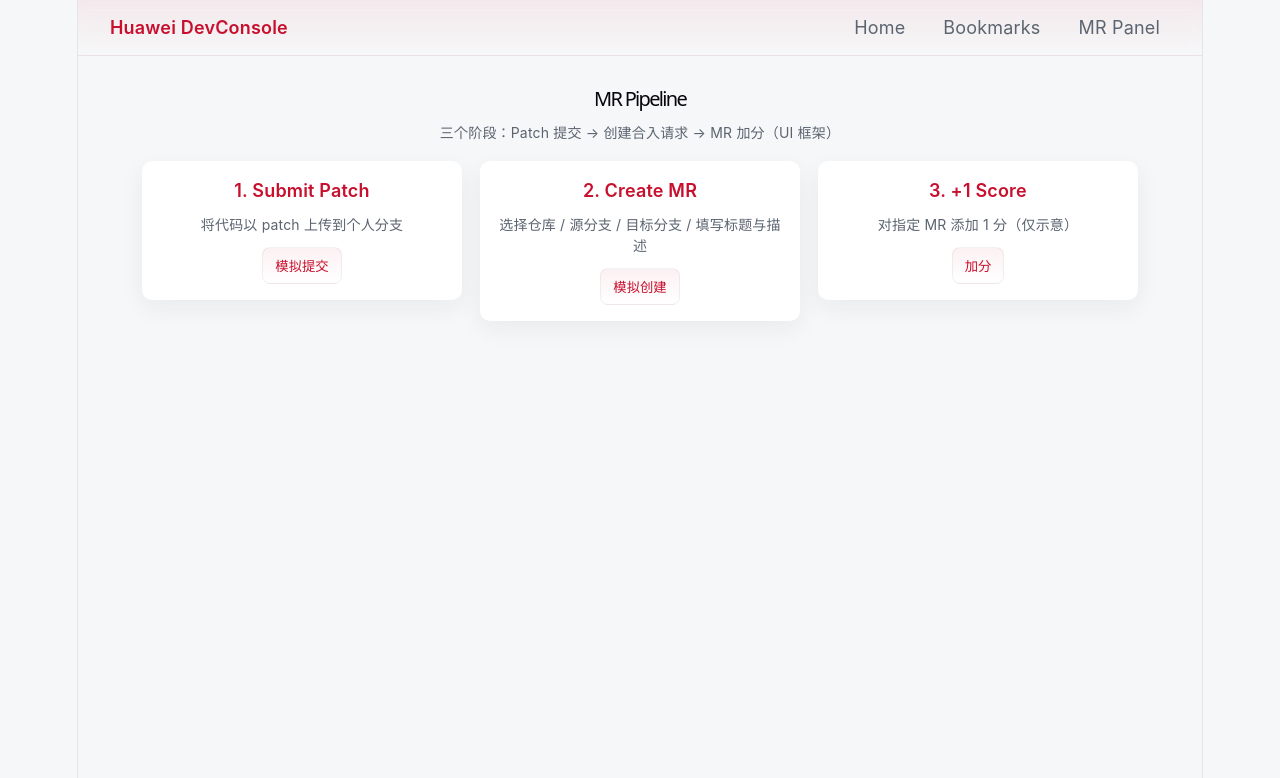
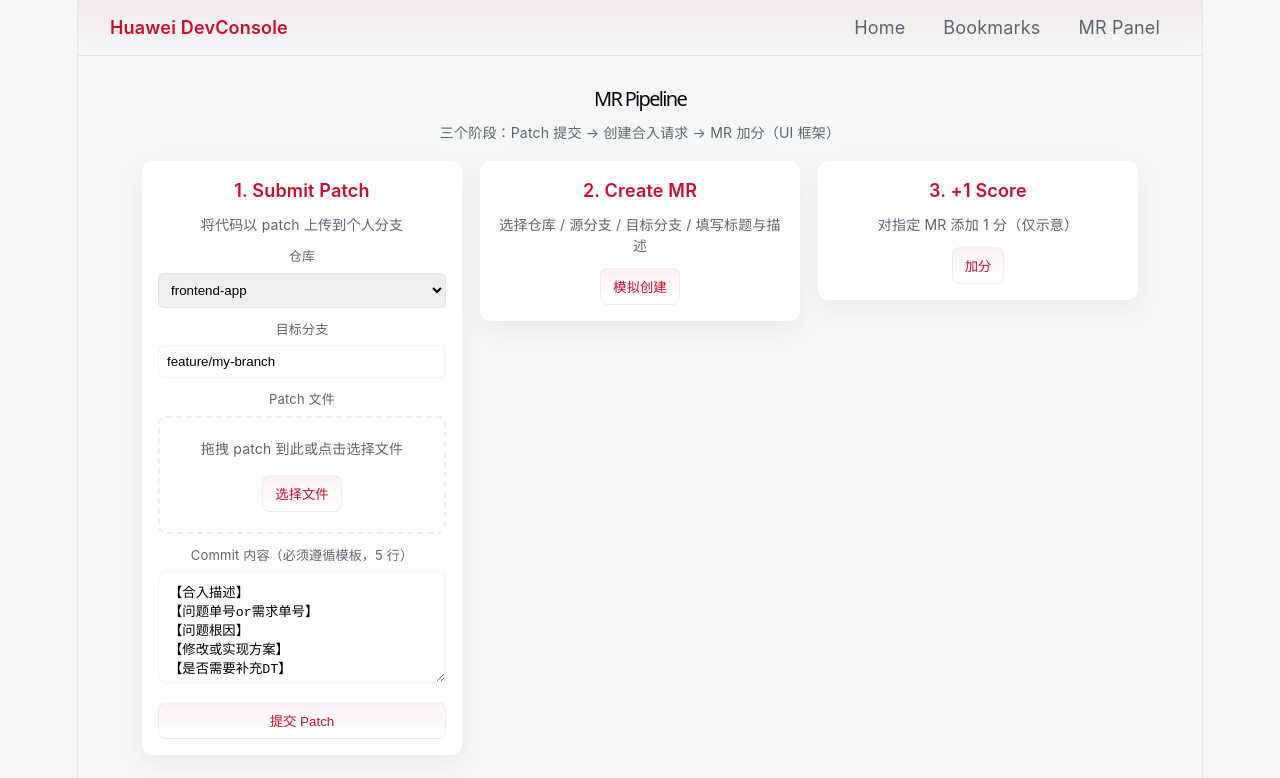
Before and after one commit to lllirunze/Huawei-DevConsole, a React (Vite) app: page /mr in a window 1280 px wide. Shown: the top 778 px of the page. Built offline with nearby package versions, Linux system fonts and the light colour scheme.

Commit message:
feat: implement PatchSubmit component for patch file submission

```diff
--- a/src/pages/MR.tsx
+++ b/src/pages/MR.tsx
@@ -12,8 +12,7 @@
                     <div className="stage">
                         <div className="stage-title">1. Submit Patch</div>
                         <div className="stage-body">
-                            <p className="muted">将代码以 patch 上传到个人分支</p>
-                            <button className="btn">模拟提交</button>
+                            <PatchSubmit />
                         </div>
                     </div>
 
@@ -37,3 +36,149 @@
         </section>
     );
 }
+
+function PatchSubmit(): JSX.Element {
+    const repoMap: Record<string, string> = {
+        'frontend-app': '/repos/frontend',
+        'service-api': '/repos/api',
+        'utils-lib': '/repos/utils'
+    };
+
+    const [repoKey, setRepoKey] = React.useState<string>(Object.keys(repoMap)[0]);
+    const [branch, setBranch] = React.useState<string>('feature/my-branch');
+    const [file, setFile] = React.useState<File | null>(null);
+    const [fileName, setFileName] = React.useState<string>('');
+    const [commitText, setCommitText] = React.useState<string>(
+        '【合入描述】\n【问题单号or需求单号】\n【问题根因】\n【修改或实现方案】\n【是否需要补充DT】'
+    );
+    const [errors, setErrors] = React.useState<string | null>(null);
+    const [status, setStatus] = React.useState<string | null>(null);
+    const [busy, setBusy] = React.useState(false);
+
+    const fileInputRef = React.useRef<HTMLInputElement | null>(null);
+
+    function onSelectFileClick() {
+        fileInputRef.current?.click();
+    }
+
+    function handleFileChange(e: React.ChangeEvent<HTMLInputElement>) {
+        const f = e.target.files && e.target.files[0];
+        if (f) handleFilePicked(f);
+    }
+
+    function handleFilePicked(f: File) {
+        const allowed = ['.patch', '.diff'];
+        const name = f.name.toLowerCase();
+        const ok = allowed.some(ext => name.endsWith(ext)) || f.type === 'text/x-patch' || f.type === 'text/plain';
+        if (!ok) {
+            setErrors('文件类型必须是 .patch 或 .diff');
+            return;
+        }
+        setFile(f);
+        setFileName(f.name);
+        setErrors(null);
+    }
+
+    function handleDrop(e: React.DragEvent<HTMLDivElement>) {
+        e.preventDefault();
+        e.stopPropagation();
+        const f = e.dataTransfer.files && e.dataTransfer.files[0];
+        if (f) handleFilePicked(f);
+    }
+
+    function handleDragOver(e: React.DragEvent<HTMLDivElement>) {
+        e.preventDefault();
+    }
+
+    function validate(): boolean {
+        if (!repoKey) { setErrors('请选择代码仓'); return false; }
+        if (!branch.trim()) { setErrors('请填写分支名称'); return false; }
+        if (!file) { setErrors('请添加 patch 文件 (.patch / .diff)'); return false; }
+        const lines = commitText.split(/\r?\n/).map(l => l.trim());
+        if (lines.length < 5) { setErrors('Commit 内容需包含 5 行模板'); return false; }
+        for (let i = 0; i < 5; i++) {
+            if (!lines[i]) { setErrors(`Commit 第 ${i+1} 行不能为空`); return false; }
+        }
+        setErrors(null);
+        return true;
+    }
+
+    async function handleSubmit() {
+        setStatus(null);
+        if (!validate()) return;
+        setBusy(true);
+        setErrors(null);
+        setStatus('开始执行 patch 提交流程（模拟）...');
+
+        try {
+            // 模拟一系列 git 操作（UI 层面不执行真实 git）
+            await new Promise(resolve => setTimeout(resolve, 1000));
+            console.log('找到仓：', repoMap[repoKey]);
+            await new Promise(resolve => setTimeout(resolve, 800));
+            console.log('checkout', branch);
+            await new Promise(resolve => setTimeout(resolve, 800));
+            console.log('apply patch', fileName);
+            await new Promise(resolve => setTimeout(resolve, 900));
+            console.log('git add & commit', commitText);
+            await new Promise(resolve => setTimeout(resolve, 900));
+            console.log('git push');
+
+            setStatus('Patch 已成功提交到远程（模拟）。');
+        } catch (err) {
+            console.error(err);
+            setErrors('提交过程中发生错误（模拟）：' + String(err));
+        } finally {
+            setBusy(false);
+        }
+    }
+
+    return (
+        <div>
+            <div className="muted">将代码以 patch 上传到个人分支</div>
+
+            <div style={{marginTop:12}}>
+                <label>仓库</label>
+                <div>
+                    <select value={repoKey} onChange={e => setRepoKey(e.target.value)} style={{width:'100%',padding:8,borderRadius:6,marginTop:6}}>
+                        {Object.keys(repoMap).map(k => <option key={k} value={k}>{k}</option>)}
+                    </select>
+                </div>
+            </div>
+
+            <div style={{marginTop:12}}>
+                <label>目标分支</label>
+                <div>
+                    <input value={branch} onChange={e => setBranch(e.target.value)} placeholder="要合入的分支名" style={{width:'100%',padding:8,borderRadius:6,marginTop:6}} />
+                </div>
+            </div>
+
+            <div style={{marginTop:12}}>
+                <label>Patch 文件</label>
+                <div
+                    onDrop={handleDrop}
+                    onDragOver={handleDragOver}
+                    className="dropzone"
+                    style={{marginTop:6,padding:20,border:'2px dashed rgba(31,41,51,0.08)',borderRadius:8,display:'flex',alignItems:'center',justifyContent:'center',flexDirection:'column',minHeight:100,cursor:'pointer'}}
+                    onClick={onSelectFileClick}
+                >
+                    <input ref={fileInputRef} type="file" accept=".patch,.diff,text/plain" style={{display:'none'}} onChange={handleFileChange} />
+                    {fileName ? <div>{fileName}</div> : <div className="muted">拖拽 patch 到此或点击选择文件</div>}
+                    <button type="button" className="btn" style={{marginTop:8}} onClick={onSelectFileClick}>选择文件</button>
+                </div>
+            </div>
+
+            <div style={{marginTop:12}}>
+                <label>Commit 内容（必须遵循模板，5 行）</label>
+                <div>
+                    <textarea value={commitText} onChange={e => setCommitText(e.target.value)} rows={6} style={{width:'100%',padding:10,borderRadius:8,marginTop:6,fontFamily:'monospace'}} />
+                </div>
+            </div>
+
+            <div style={{marginTop:12}}>
+                <button className="btn full-width" onClick={handleSubmit} disabled={busy}>{busy ? '提交中...' : '提交 Patch'}</button>
+                {errors && <div style={{color:'#c8102e'}}>{errors}</div>}
+                {status && <div style={{color:'#0a7a07'}}>{status}</div>}
+            </div>
+        </div>
+    );
+}
--- a/src/styles/components.css
+++ b/src/styles/components.css
@@ -26,4 +26,7 @@
     padding-left: 18px;
 }
 
-.muted { color: var(--muted); font-size: 14px }
+.muted {
+    color: var(--muted);
+    font-size: 14px
+}
--- a/src/styles/home.css
+++ b/src/styles/home.css
@@ -1,15 +1,42 @@
-.home-hero{
-  display:flex;
-  gap:18px;
-  align-items:center;
-  padding:18px 0;
+.home-hero {
+    display: flex;
+    gap: 18px;
+    align-items: center;
+    padding: 18px 0;
 }
-.home-hero img{border-radius:10px;max-width:160px}
-.home-intro{flex:1}
-.home-quick{margin-top:12px;display:flex;gap:12px;flex-wrap:wrap}
-.home-card{background:var(--card);padding:14px;border-radius:10px;box-shadow:0 6px 18px rgba(31,41,51,0.04)}
-.home-quick .chip{padding:8px 12px;border-radius:8px;background:var(--glass);color:var(--text)}
 
-@media (prefers-color-scheme: dark){
-  .home-card{box-shadow:0 6px 18px rgba(0,0,0,0.6)}
+.home-hero img {
+    border-radius: 10px;
+    max-width: 160px
 }
+
+.home-intro {
+    flex: 1
+}
+
+.home-quick {
+    margin-top: 12px;
+    display: flex;
+    gap: 12px;
+    flex-wrap: wrap
+}
+
+.home-card {
+    background: var(--card);
+    padding: 14px;
+    border-radius: 10px;
+    box-shadow: 0 6px 18px rgba(31, 41, 51, 0.04)
+}
+
+.home-quick .chip {
+    padding: 8px 12px;
+    border-radius: 8px;
+    background: var(--glass);
+    color: var(--text)
+}
+
+@media (prefers-color-scheme: dark) {
+    .home-card {
+        box-shadow: 0 6px 18px rgba(0, 0, 0, 0.6)
+    }
+}
--- a/src/styles/mr.css
+++ b/src/styles/mr.css
@@ -1,13 +1,93 @@
-.pipeline-wrapper{display:flex;justify-content:center;padding-top:18px}
-.pipeline{display:flex;gap:18px;align-items:flex-start}
-.stage{width:320px;background:var(--card);border-radius:10px;padding:16px;box-shadow:0 8px 24px rgba(31,41,51,0.06);display:flex;flex-direction:column}
-.stage-title{font-weight:600;color:var(--accent);margin-bottom:10px}
-.stage-body{flex:1}
-.muted{color:var(--muted);font-size:14px}
-.btn{margin-top:12px;padding:8px 12px;border-radius:8px;border:1px solid rgba(31,41,51,0.06);background:linear-gradient(180deg, rgba(200,16,46,0.06), transparent);color:var(--accent);cursor:pointer}
-.btn:hover{background:var(--glass)}
+.pipeline-wrapper {
+    display: flex;
+    justify-content: center;
+    padding-top: 18px
+}
 
-@media (max-width:980px){
-  .pipeline{flex-direction:column;align-items:center}
-  .stage{width:min(92%,320px)}
+.pipeline {
+    display: flex;
+    gap: 18px;
+    align-items: flex-start
 }
+
+.stage {
+    width: 320px;
+    background: var(--card);
+    border-radius: 10px;
+    padding: 16px;
+    box-shadow: 0 8px 24px rgba(31, 41, 51, 0.06);
+.btn.full-width {
+    width: 100%;
+    display: block
+}
+    display: flex;
+    flex-direction: column
+}
+
+.stage-title {
+    font-weight: 600;
+    color: var(--accent);
+    margin-bottom: 10px
+}
+
+.stage-body {
+    flex: 1
+}
+
+.muted {
+    color: var(--muted);
+    font-size: 14px
+}
+
+.btn {
+    margin-top: 12px;
+    padding: 8px 12px;
+    border-radius: 8px;
+    border: 1px solid rgba(31, 41, 51, 0.06);
+    background: linear-gradient(180deg, rgba(200, 16, 46, 0.06), transparent);
+    color: var(--accent);
+    cursor: pointer
+}
+
+.btn:hover {
+    background: var(--glass)
+}
+
+@media (max-width:980px) {
+    .pipeline {
+        flex-direction: column;
+        align-items: center
+    }
+
+    .stage {
+        width: min(92%, 320px)
+    }
+}
+
+/* MR form specific */
+.dropzone:hover {
+    border-color: rgba(200, 16, 46, 0.12)
+}
+.dropzone .muted {
+    margin-bottom: 8px
+}
+.error {
+    color: #c8102e;
+    margin-top: 8px
+}
+.success {
+    color: #0a7a07;
+    margin-top: 8px
+}
+.stage label {
+    display: block;
+    font-size: 13px;
+    color: var(--muted)
+}
+.stage select,
+.stage input,
+.stage textarea {
+    border: 1px solid rgba(31, 41, 51, 0.06);
+    padding: 8px;
+    border-radius: 6px
+}
```
Also changed, not shown: src/styles/layout.css (indentation only). Lines whose indentation alone changed are shown as unchanged.
